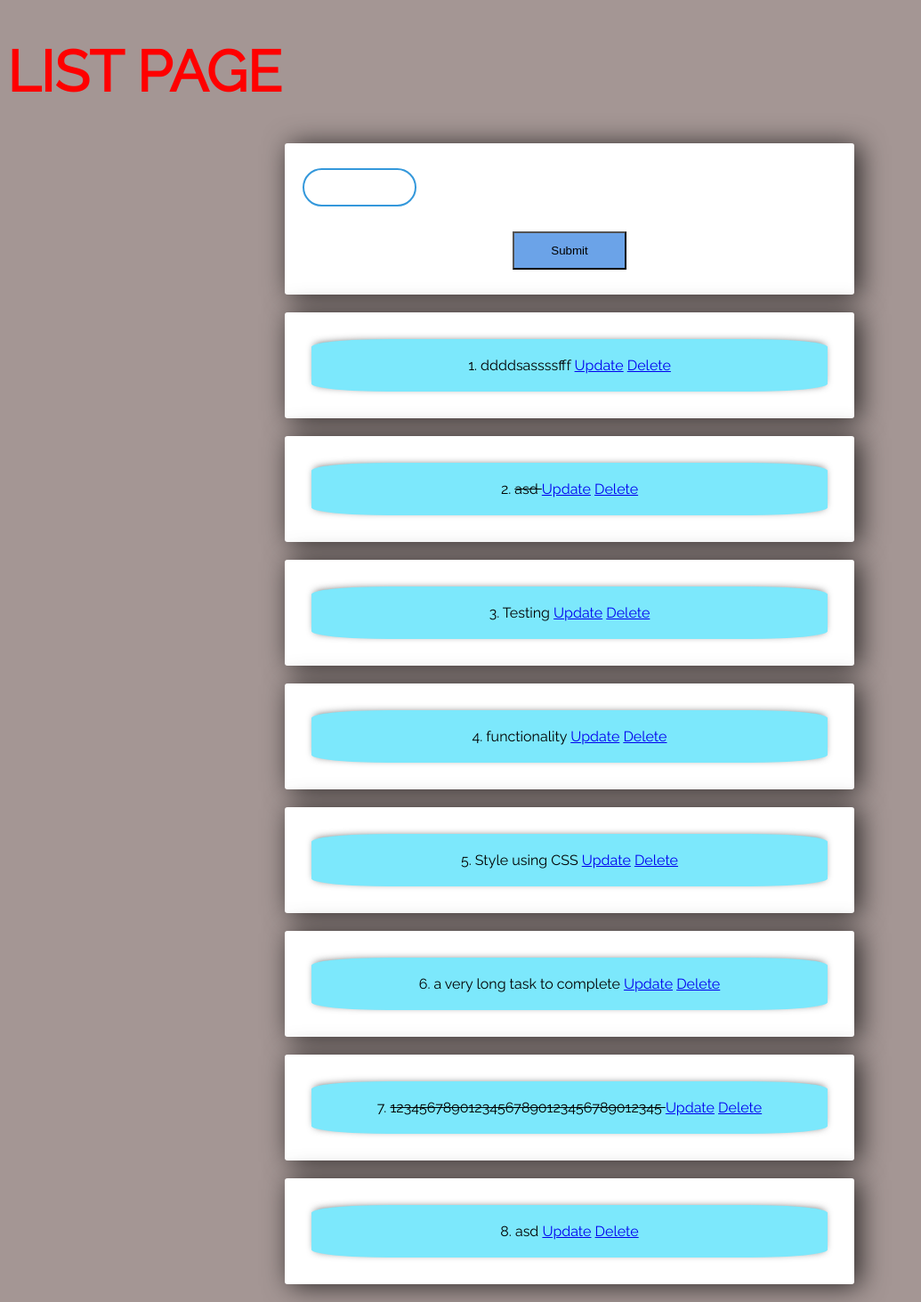
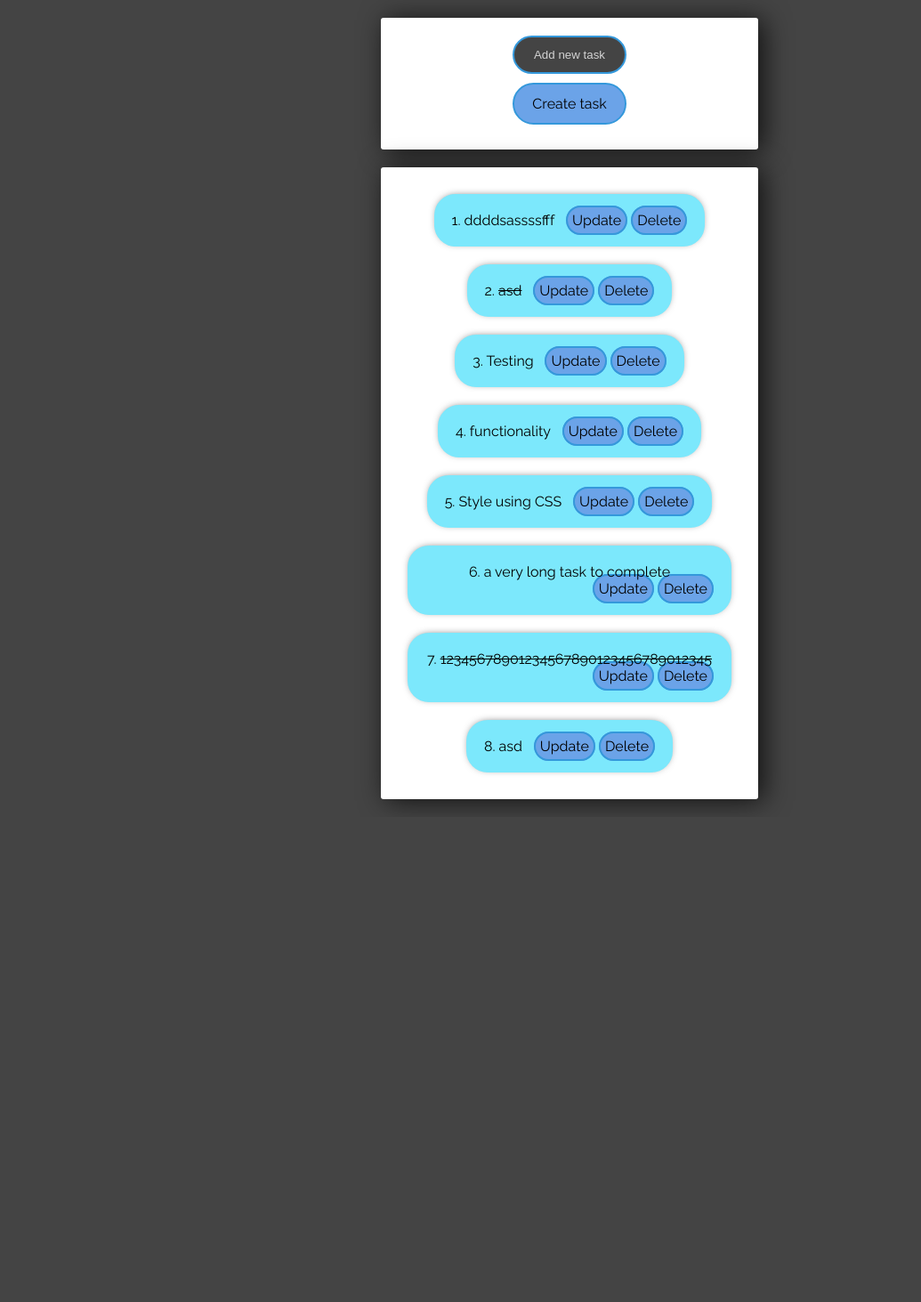
Before and after one commit to kczan/Todo_Django, a Django app: page /list/ in a window 1280 px wide. Shown: the whole page at 89% size, without its empty margins (0-1035 px from the left). After the commit the page ends 911 px from the top, so only its background shows below. Run offline with Django 3.2, Linux system fonts and the light colour scheme; data comes from the database, SQL or seed files in the repository; both versions use the stored data as it was after the commit.

Commit message:
User back at list view after update.

```diff
--- a/tasks/forms.py
+++ b/tasks/forms.py
@@ -7,5 +7,5 @@ class TaskForm(forms.ModelForm):
         model = Task
         fields = '__all__'
         widgets = {
-            'title': forms.TextInput(attrs={'class': 'new_task_text'}),
+            'title': forms.TextInput(attrs={'class': 'new_task_text', 'placeholder': 'Add new task'}),
         }
--- a/tasks/models.py
+++ b/tasks/models.py
@@ -4,7 +4,7 @@ from django.db import models
 
 
 class Task(models.Model):
-    title = models.CharField(max_length=100)
+    title = models.CharField(max_length=35)
     completed = models.BooleanField(default=False)
     created_date = models.DateTimeField(auto_now_add=True)
 
--- a/tasks/static/tasks/styles.css
+++ b/tasks/static/tasks/styles.css
@@ -1,7 +1,7 @@
 @import url("https://fonts.googleapis.com/css?family=Raleway&display=swap");
 
 body{
-		background-color: #A49694;
+		background-color: #444;
 		font-family: 'Raleway', sans-serif;
 		align-items: center;
 	}
@@ -19,13 +19,26 @@ body{
 
 	.submit{
 		background-color: #6BA3E8;
-		margin-top: 20px;
-		width: 10vw;
+		margin-top: 10px;
+		width: auto;
+		border: 2px solid #3498db;
+		border-radius: 24px;
+		font-family: 'Raleway', sans-serif;
+		font-size: 1rem;
+		padding: 12px 20px;
+		cursor: pointer;
+		transition: 0.5s;
 
 	}
 
-	.center-column{
-		width:600px;
+.submit:hover{
+	background-color: rgb(139, 180, 230);
+	transition: 0.5s;
+}
+
+
+.new-task-column{
+	width:30vw;
 	margin: 20px auto;
 	padding:20px;
 	background-color: #fff;
@@ -33,6 +46,7 @@ body{
 	box-shadow: 6px 2px 30px 0px rgba(0,0,0,0.75);
 	align-items: center;
 	text-align: center;
+	overflow: hidden;
 }
 
 .item-row{
@@ -40,11 +54,13 @@ body{
 	background-color: #7ce8fc;
 	margin: 10px;
 	padding: 20px;
-		border-radius: 3px;
+	border-radius: 24px;
 	color: #fff;
 	font-size: 16px;
 	box-shadow: 0px -1px 10px -4px rgba(0,0,0,0.75);
-		border-radius: 15%;
+	display: inline-flex;
+	white-space: nowrap;
+	overflow: hidden;
 }
 
 h1{
@@ -56,12 +72,75 @@ body{
 
 .task{
 	color: black;
+	display: block;
+	text-overflow: ellipsis;
 }
 
 .new_task_text{
+	margin: 0 auto;
+	background: #444;
 	border: 2px solid #3498db;
 	border-radius: 24px;
 	width: 10vw;
 	display: block;
 	text-align: inherit;
+	-webkit-transition: all 0.7s ease 0s;
+	-moz-transition: all 0.7s ease 0s;
+	-o-transition: all 0.7s ease 0s;
+	transition: all 0.7s ease 0s;
 }
+
+.new_task_text:focus{
+	background:#ccc;
+	width: 100%;
+	border-color:  #1a4e70;
+}
+
+.new_task_text:focus::placeholder{
+	color: transparent;
+}
+
+.del_upd_container{
+	float: right;
+	margin-left: 1vw;
+}
+
+a{
+	text-decoration: none;
+	color: black
+}
+
+.edit_button{
+	background-color: #6BA3E8;
+	margin-top: 20px;
+	width: 5vw;
+	border: 2px solid #3498db;
+	border-radius: 24px;
+	font-family: 'Raleway', sans-serif;
+	padding: 5px;
+	transition: 0.5s;
+}
+
+.edit_button:hover{
+	background-color: rgb(139, 180, 230);
+	transition: 0.5s;
+}
+
+.task-column{
+	width:30vw;
+	margin: 20px auto;
+	padding:20px;
+	background-color: #fff;
+	border-radius: 3px;
+	box-shadow: 6px 2px 30px 0px rgba(0,0,0,0.75);
+	align-items: center;
+	text-align: center;
+	overflow: hidden;
+	display: flex;
+	flex-direction: column;
+}
+
+.update-task-layout{
+	display: inline-block;
+
+}
--- a/tasks/templates/tasks/delete_task.html
+++ b/tasks/templates/tasks/delete_task.html
@@ -1,14 +1,16 @@
 {% extends 'tasks/base.html' %}
 
 {% block content %}
+<div class="new-task-column">
   <p>Are you sure you want to delete this task? : {{ task.title }}</p>
   <div>
     <span>
       <form method="POST"> {% csrf_token %}
-      <input type="submit" value="Yes">
+        <input class="submit" type="submit" value="Yes">
       </form>
-    <a href="{% url 'list' %}">No</a>
+      <a class="submit" href="{% url 'list' %}">No</a>
 
     </span>
   </div>
+</div>
 {% endblock content %}
--- a/tasks/templates/tasks/list.html
+++ b/tasks/templates/tasks/list.html
@@ -3,28 +3,29 @@
 
 
 {% block content %}
-<h1> LIST PAGE </h1>
-<div class="center-column">
+<div class="new-task-column">
     <form method="POST", action="#"> {% csrf_token %}
         {{ form.title }}
-        <input class="submit" type="submit", name="Create task">
+        <input class="submit" type="submit", value="Create task">
     </form>
 </div>
 
+<div class="task-column">
+{% for task in tasks %}
 
-{% for task in tasks %}
-<div class="center-column">
     <div class="item-row">
         <span class="task">{{ forloop.counter }}.
             {% if task.completed == True %}
             <s>{{ task }} </s>
             {% else %}
-            <span>{{ task }}</span>
+            {{ task }}
             {% endif %}
-
-            <a href="/list/update_task/{{ task.id }}">Update</a> <a href="/list/delete_task/{{ task.id }}">Delete</a>
+            <div class="del_upd_container">
+                <a class="edit_button" href="/list/update_task/{{ task.id }}">Update</a> <a class="edit_button" href="/list/delete_task/{{ task.id }}">Delete</a>
+            </div>
         </span>
     </div>
+
+{% endfor %}
 </div>
-{% endfor %}
 {% endblock content %}
--- a/tasks/views.py
+++ b/tasks/views.py
@@ -27,13 +27,13 @@ def list_homepage(request):
 
 def update_task(request, pk):
     task = Task.objects.get(id=pk)
-
     form = TaskForm(instance=task)
 
     if request.method == 'POST':
         form = TaskForm(request.POST, instance=task)
         if form.is_valid():
             form.save()
+            return redirect('../..')
     context = {
         'form': form,
         'page_title': 'Update task',
```
Also changed, not shown: tasks/templates/tasks/update_task.html (+8 -5 lines), db.sqlite3, tasks/migrations/0002_auto_20200311_1700.py (added), tasks/migrations/0003_auto_20200311_1703.py (added). Lines whose indentation alone changed are shown as unchanged.
